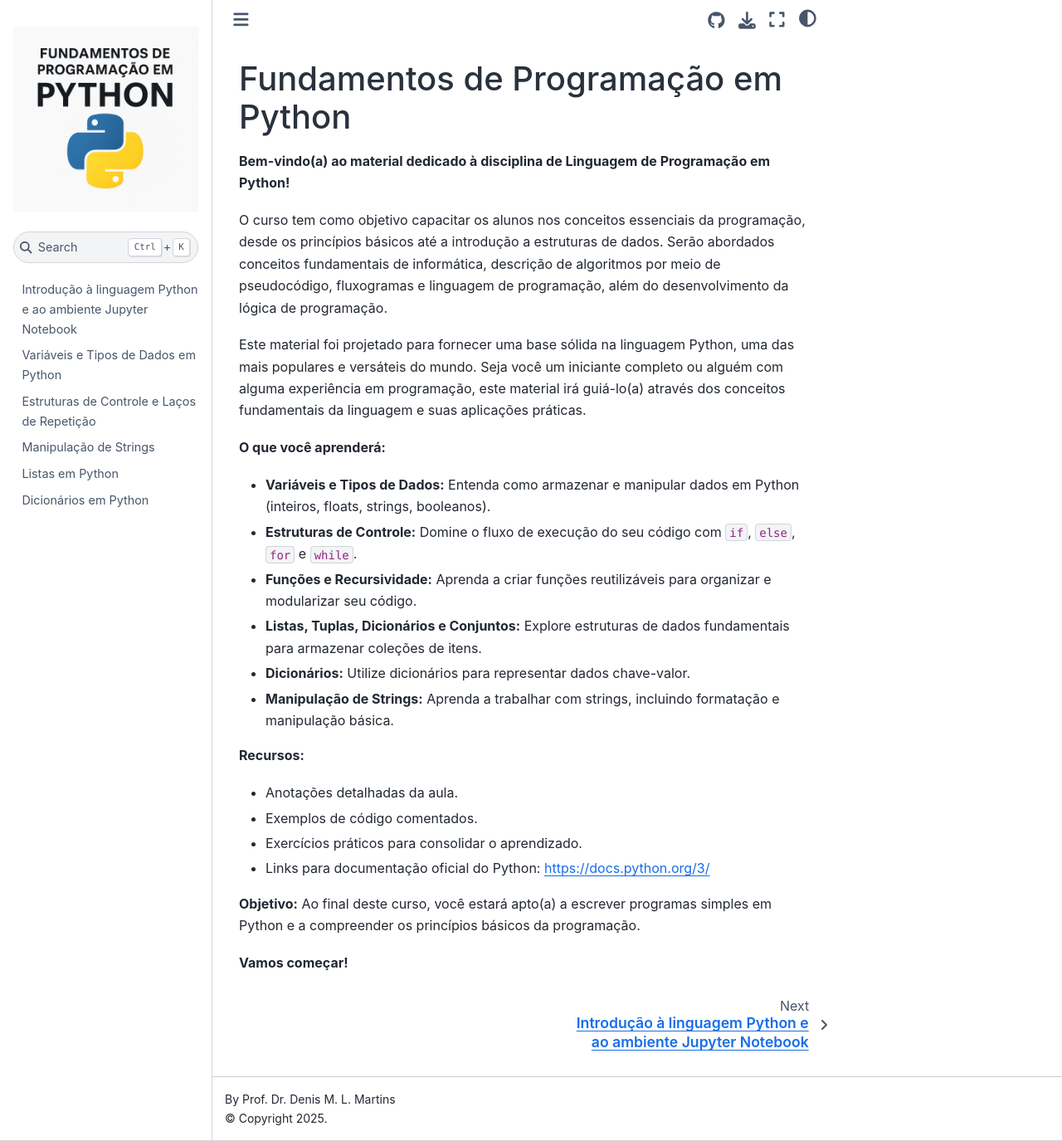
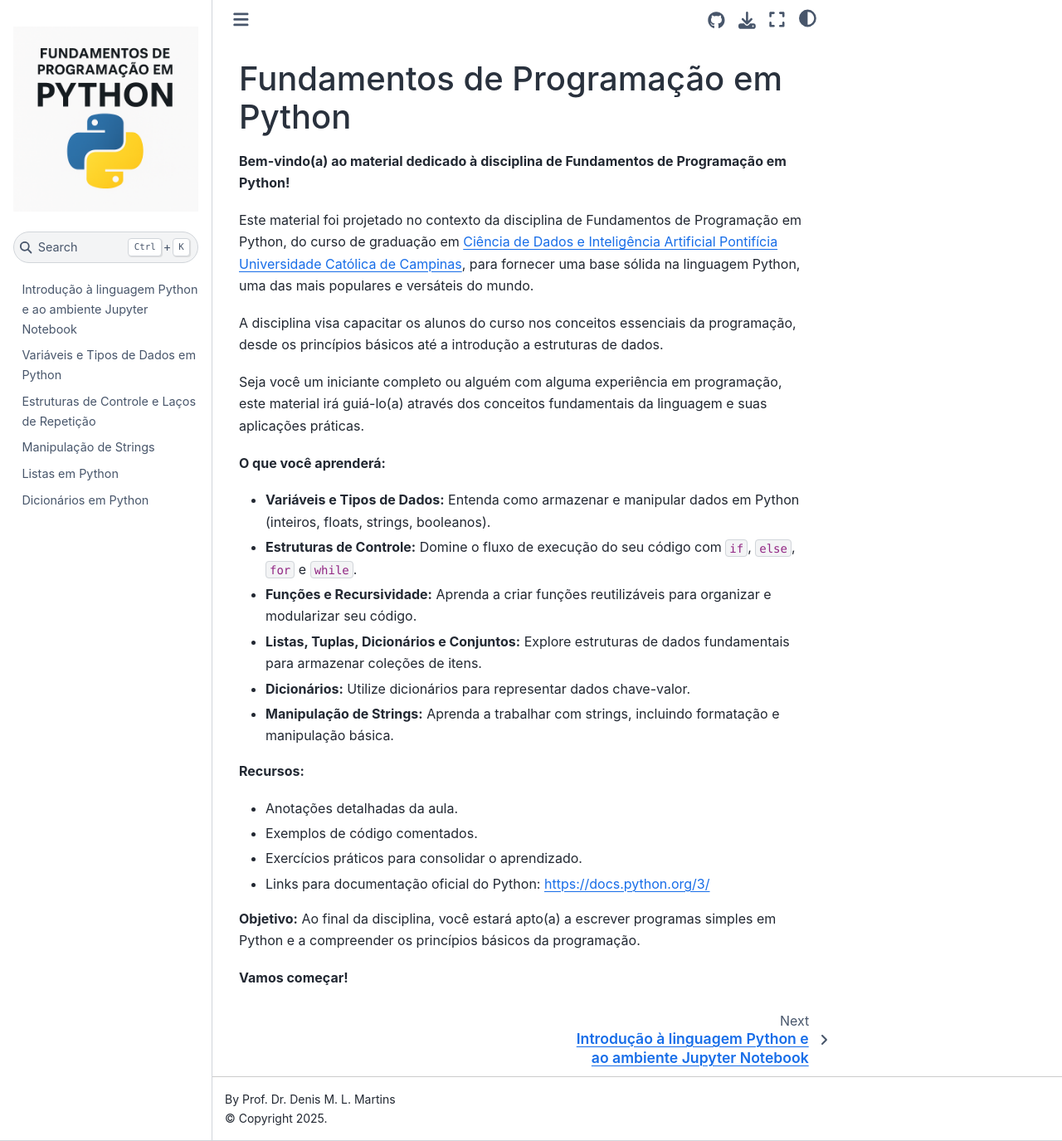
Before and after one commit to denmartins/fundamentos-python-book, a Jupyter Book: the page built from index.md, in a window 1280 px wide and 1375 px high. Shown: the whole window at 83% size. Built offline with Jupyter Book 1.0.4 settings and Sphinx 7.4.7 and the Sphinx Book theme 1.1.4, drawn with Linux system fonts in a browser that asks for light colours.

Commit message:
fix index

```diff
--- a/index.md
+++ b/index.md
@@ -1,10 +1,12 @@
 # Fundamentos de Programação em Python
 
-**Bem-vindo(a) ao material dedicado à disciplina de Linguagem de Programação em Python!**
+**Bem-vindo(a) ao material dedicado à disciplina de Fundamentos de Programação em Python!**
 
-O curso tem como objetivo capacitar os alunos nos conceitos essenciais da programação, desde os princípios básicos até a introdução a estruturas de dados. Serão abordados conceitos fundamentais de informática, descrição de algoritmos por meio de pseudocódigo, fluxogramas e linguagem de programação, além do desenvolvimento da lógica de programação.
+Este material foi projetado no contexto da disciplina de Fundamentos de Programação em Python, do curso de graduação em [Ciência de Dados e Inteligência Artificial Pontifícia Universidade Católica de Campinas](https://www.puc-campinas.edu.br/graduacao/ciencia-de-dados-e-inteligencia-artificial/), para fornecer uma base sólida na linguagem Python, uma das mais populares e versáteis do mundo.
 
-Este material foi projetado para fornecer uma base sólida na linguagem Python, uma das mais populares e versáteis do mundo. Seja você um iniciante completo ou alguém com alguma experiência em programação, este material irá guiá-lo(a) através dos conceitos fundamentais da linguagem e suas aplicações práticas.
+A disciplina visa capacitar os alunos do curso nos conceitos essenciais da programação, desde os princípios básicos até a introdução a estruturas de dados.
+
+Seja você um iniciante completo ou alguém com alguma experiência em programação, este material irá guiá-lo(a) através dos conceitos fundamentais da linguagem e suas aplicações práticas.
 
 **O que você aprenderá:**
 
@@ -22,6 +24,6 @@ Este material foi projetado para fornecer uma base sólida na linguagem Python,
 *   Exercícios práticos para consolidar o aprendizado.
 *   Links para documentação oficial do Python: [https://docs.python.org/3/](https://docs.python.org/3/)
 
-**Objetivo:** Ao final deste curso, você estará apto(a) a escrever programas simples em Python e a compreender os princípios básicos da programação.
+**Objetivo:** Ao final da disciplina, você estará apto(a) a escrever programas simples em Python e a compreender os princípios básicos da programação.
 
 **Vamos começar!**
```
